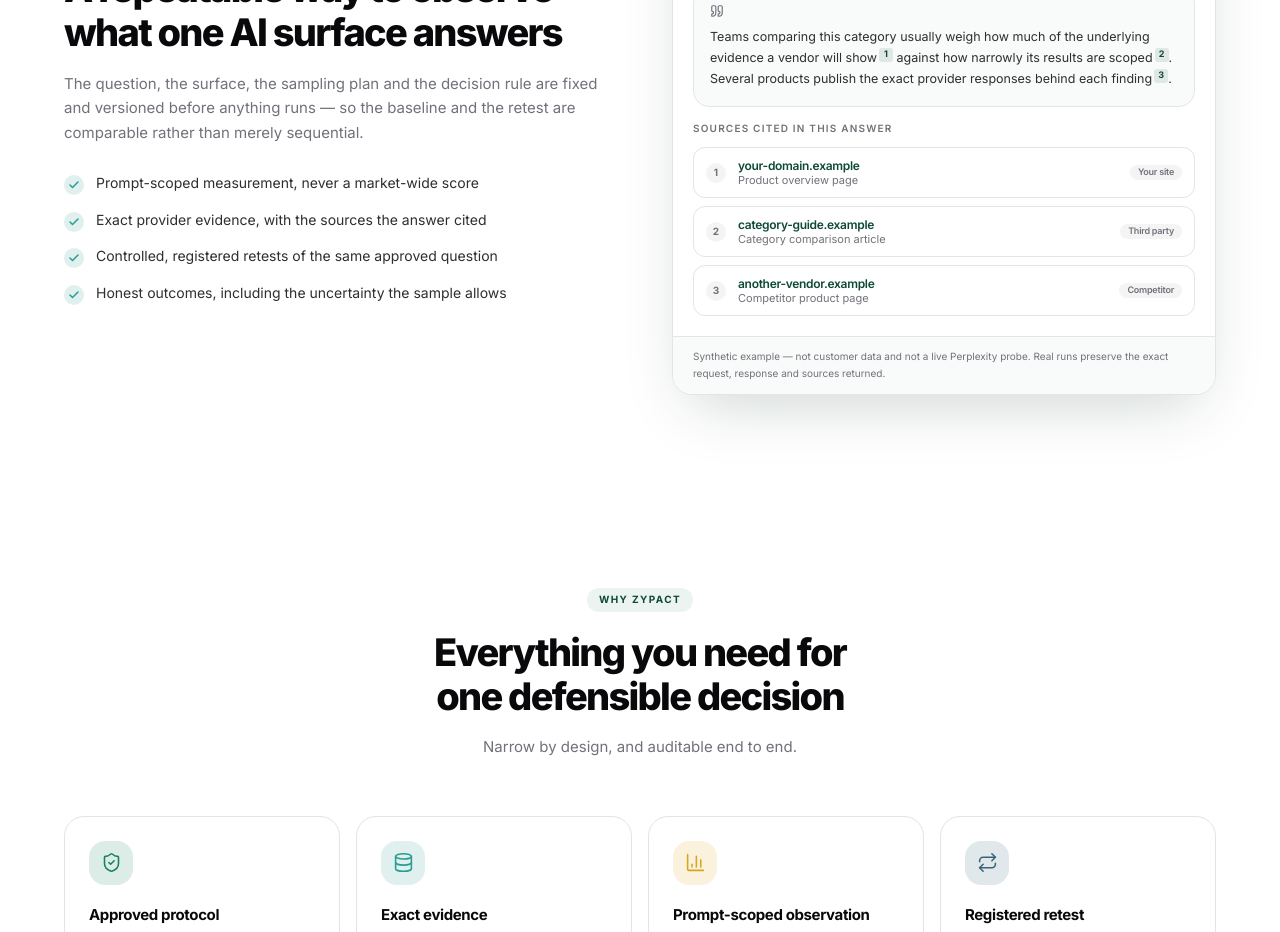
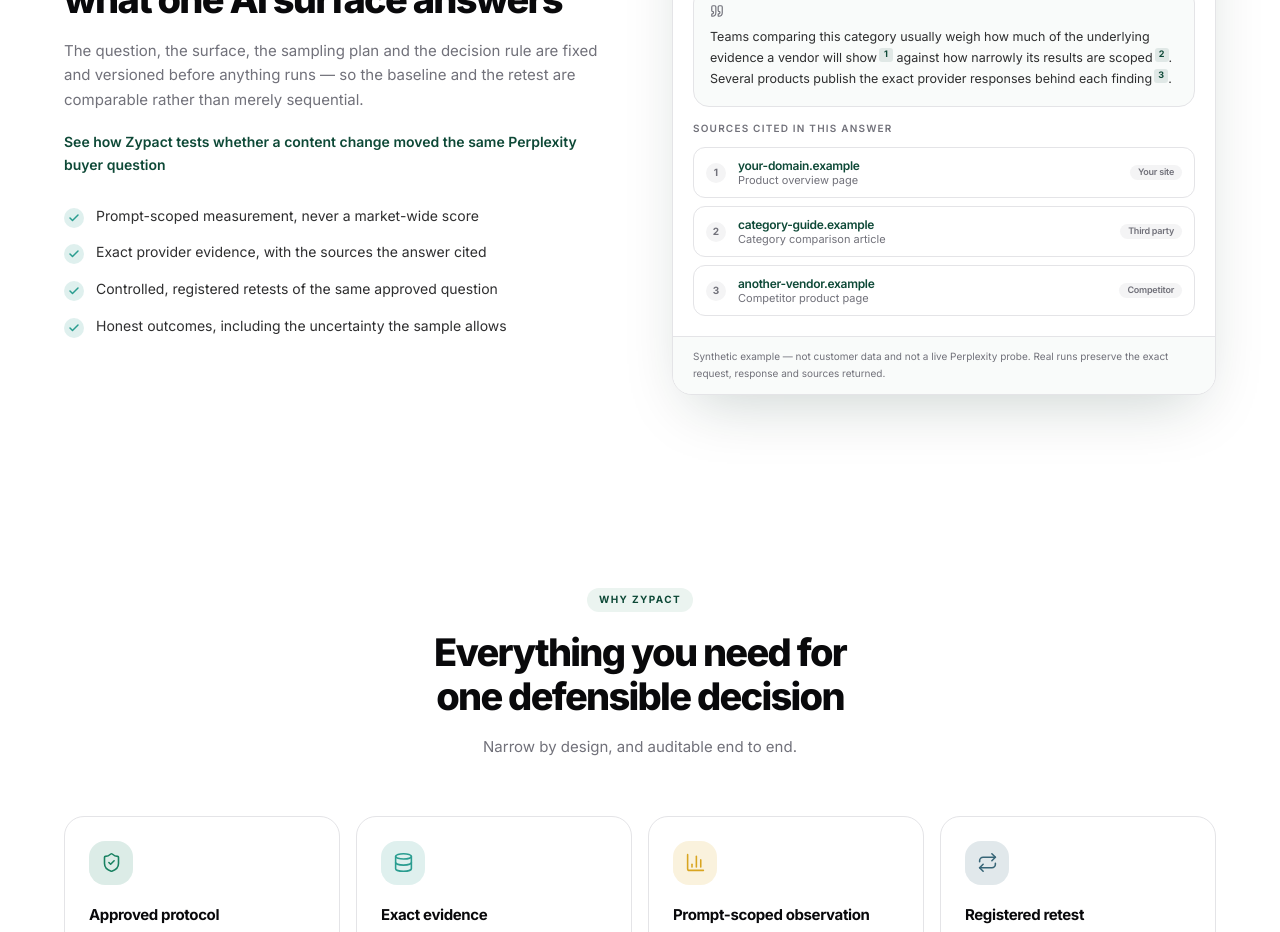
Before and after one commit to onyx766/Zypact, a Next.js app: page / in a window 1280 px wide. Shown: the part 1160-2092 px from the top of the page. Built offline with nearby package versions, Linux system fonts and the light colour scheme; no server answers.

Commit message:
Prepare contextual link for retrieval-gap experiment

```diff
--- a/app/page.tsx
+++ b/app/page.tsx
@@ -421,6 +421,16 @@ export default function LandingPage() {
                 sequential.
               </p>
 
+              <p className="mt-5 text-[14px] leading-relaxed">
+                <a
+                  href="/perplexity-content-change-test"
+                  className="font-semibold text-primary underline-offset-4 hover:underline"
+                >
+                  See how Zypact tests whether a content change moved the same
+                  Perplexity buyer question
+                </a>
+              </p>
+
               <ul className="mt-7 grid gap-3.5">
                 {protocolPoints.map((point) => (
                   <CheckItem key={point} icon={Check}>
```
